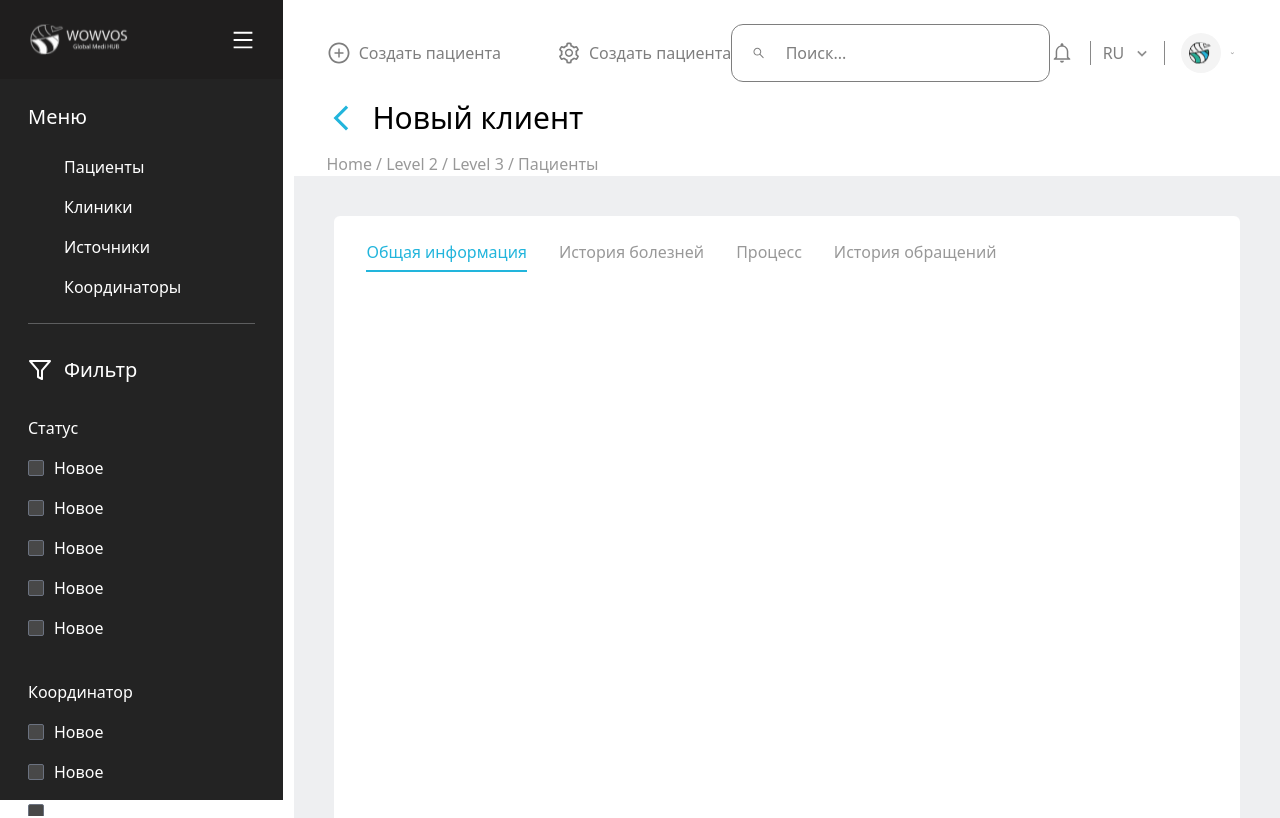
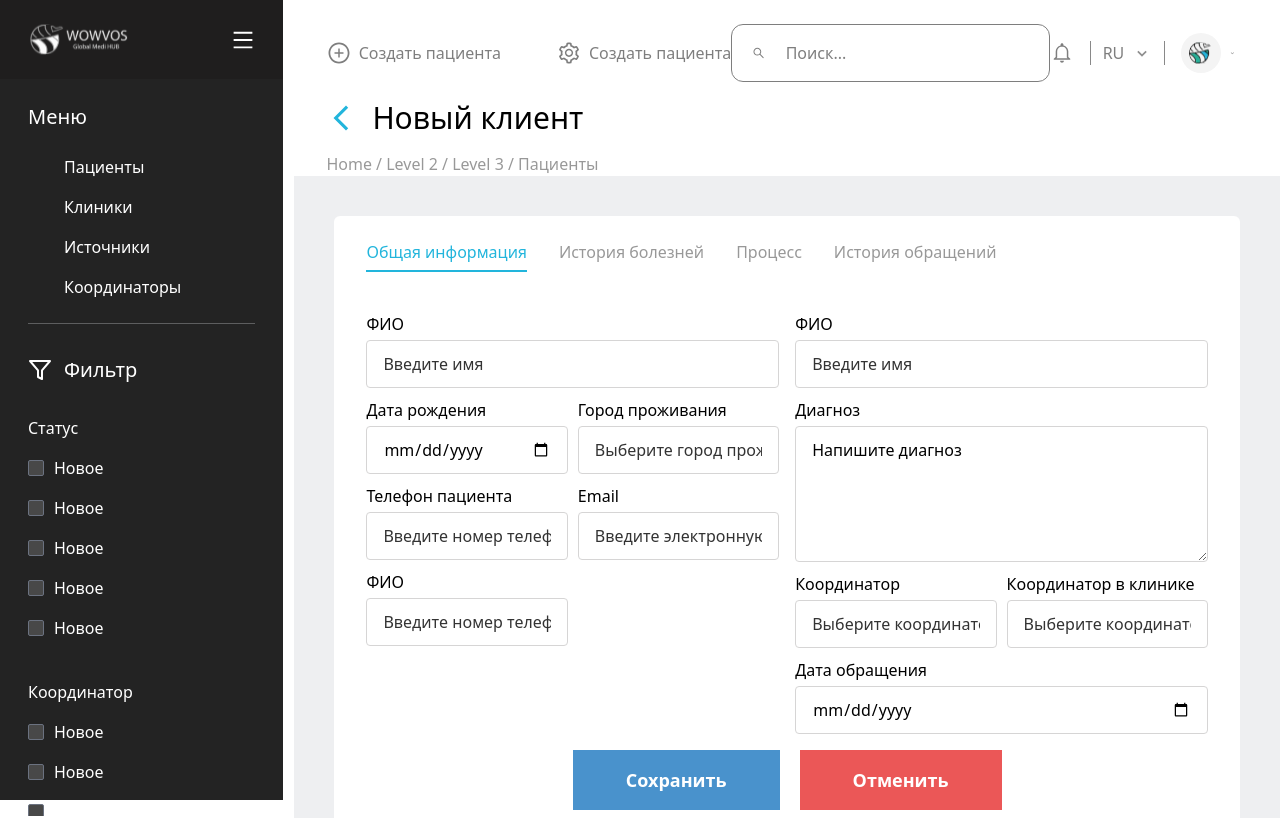
Before and after one commit to Daler-web-dev/WowVos_CRM, a Next.js app: page /newCustomer in a window 1280 px wide. Shown: the top 818 px of the page. Built offline with nearby package versions, Linux system fonts and the light colour scheme.

Commit message:
create user page is ready

```diff
--- a/src/components/DefInput.tsx
+++ b/src/components/DefInput.tsx
@@ -1,15 +1,25 @@
 import React from "react";
 
-interface DefInputProps {}
+interface DefInputProps {
+	label?: string;
+	placeholder?: string;
+	type?: string;
+	error?: string;
+}
 
-const DefInput: React.FC<DefInputProps> = () => {
+const DefInput: React.FC<DefInputProps> = ({
+	type = "text",
+	placeholder = "",
+	error,
+	label = "",
+}) => {
 	return (
-		<label htmlFor="" className="flex flex-col gap-3">
-			<span>ФИО</span>
+		<label htmlFor="" className="flex flex-col gap-1 w-full">
+			<span>{label}</span>
 			<input
-				type="text"
-				placeholder="Введите имя"
-				className="def-input"
+				type={type}
+				placeholder={placeholder}
+				className="def-input w-full placeholder:text-[#333333] placeholder:text-base font-normal"
 			/>
 		</label>
 	);
--- a/src/pages/newCustomer.tsx
+++ b/src/pages/newCustomer.tsx
@@ -1,3 +1,4 @@
+import DefInput from "@/components/DefInput";
 import React, { useState } from "react";
 import { MdArrowBackIosNew } from "react-icons/md";
 
@@ -42,11 +43,35 @@ const newCustomer: React.FC<newCustomerProps> = () => {
 							</span>
 						))}
 					</div>
-                    <div className="flex justify-between items-start w-full" >
-                        <form>
-                            <div className="flex flex-col" >
+                    <div className="flex flex-col items-center justify-between w-full pt-10 gap-4" >
+                        <form className="flex w-full gap-4" >
+                            <div className="flex flex-col w-full gap-2.5" >
+								<DefInput label="ФИО" placeholder="Введите имя" />
+								<div className="grid grid-cols-2 gap-2.5 w-full" >
+									<DefInput label="Дата рождения" placeholder="Выберите дату рождения" type="date" />
+									<DefInput label="Город проживания" placeholder="Выберите город проживания" />
+									<DefInput label="Телефон пациента" placeholder="Введите номер телефона" type="tel" />
+									<DefInput label="Email" placeholder="Введите электронную почту" type="email" />
+									<DefInput label="ФИО" placeholder="Введите номер телефона" type="tel" />
+								</div>
                             </div>
+							<div className="flex flex-col w-full gap-2.5" >
+								<DefInput label="ФИО" placeholder="Введите имя" />
+								<div className="flex flex-col gap-1" >
+									<span>Диагноз</span>
+									<textarea placeholder="Напишите диагноз" className="def-input w-full h-[136px]" ></textarea>
+								</div>
+								<div className="flex gap-2.5 w-full" >
+									<DefInput label="Координатор" placeholder="Выберите координатора" />
+									<DefInput label="Координатор в клинике" placeholder="Выберите координатора" />
+								</div>
+								<DefInput label="Дата обращения" placeholder="Выберите координатора" type="date" />
+							</div>
                         </form>
+						<center className="flex gap-5" >
+							<button className="py-4 px-[53px] bg-[#4992CC] text-white text-lg font-semibold" >Сохранить</button>
+							<button className="py-4 px-[53px] bg-[#EB5757] text-white text-lg font-semibold" >Отменить</button>
+						</center>
                     </div>
 				</div>
 			</div>
```
